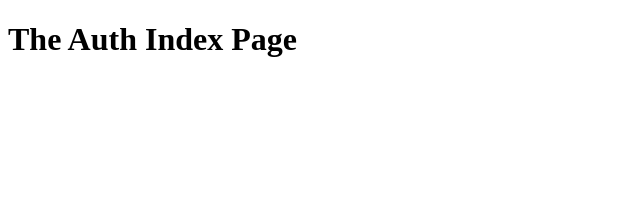
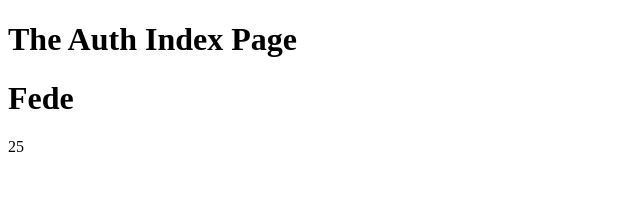
Before and after one commit to federico-allegrini/nextjs-study-react, a Next.js app: page /auth in a window 1280 px wide. Shown: the top 206 px of the page, without its empty margins (0-640 px from the left). Built offline with nearby package versions, Linux system fonts and the light colour scheme.

Commit message:
Workig with components

```diff
--- /dev/null
+++ b/components/User.js
@@ -0,0 +1,11 @@
+import React from "react";
+const User = (props) => {
+  return (
+    <div>
+      <h1>{props.name}</h1>
+      <p>{props.age}</p>
+    </div>
+  );
+};
+
+export default User;
--- a/pages/auth/index.js
+++ b/pages/auth/index.js
@@ -1,8 +1,12 @@
 import React from "react";
+
+import User from "../../components/User";
+
 const authIndexPage = () => {
   return (
     <div>
       <h1>The Auth Index Page</h1>
+      <User name="Fede" age="25" />
     </div>
   );
 };
```
